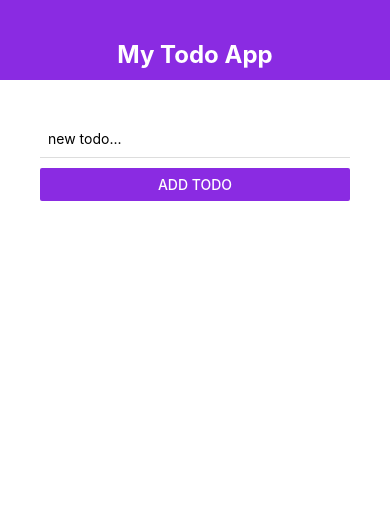
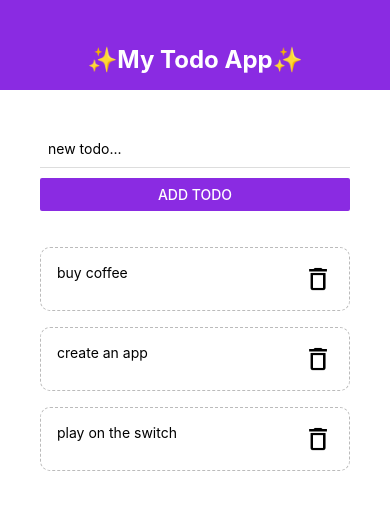
Before and after one commit to Sanchitbajaj02/simple-todo, a React Native app: screen / in a window 390 px wide. Shown: the top 510 px of the page. Built offline with nearby package versions, Linux system fonts and the light colour scheme.

Commit message:
alert box added

```diff
--- a/Components/Header.jsx
+++ b/Components/Header.jsx
@@ -4,16 +4,15 @@ import { StyleSheet, Text, View } from "react-native";
 const Header = () => {
   return (
     <View style={styles.header}>
-      <Text style={styles.title}>My Todo App</Text>
+      <Text style={styles.title}>✨My Todo App✨</Text>
     </View>
   );
 };
 
 const styles = StyleSheet.create({
   header: {
-    height: 80,
-    paddingTop: 40,
-    paddingBottom: 20,
+    height: 90,
+    paddingTop: 45,
     backgroundColor: "blueviolet",
   },
   title: {
--- a/Components/Main.jsx
+++ b/Components/Main.jsx
@@ -1,12 +1,16 @@
 import React, { useState } from "react";
-import { StyleSheet, View, FlatList } from "react-native";
+import { StyleSheet, View, FlatList, Alert } from "react-native";
 
 import Header from "./Header";
 import TodoItem from "./TodoItem";
 import AddTodo from "./AddTodo";
 
 export default function Main() {
-  const [todos, setTodos] = useState([]);
+  const [todos, setTodos] = useState([
+    { text: "buy coffee", key: "1" },
+    { text: "create an app", key: "2" },
+    { text: "play on the switch", key: "3" },
+  ]);
 
   /*
   Some sample data
@@ -14,6 +18,7 @@ export default function Main() {
   { text: "create an app", key: "2" },
   { text: "play on the switch", key: "3" },
   */
+
   const renderItem = ({ item }) => {
     return <TodoItem item={item} pressHandler={pressHandler} />;
   };
@@ -25,12 +30,15 @@ export default function Main() {
   };
 
   const submitHandler = (text) => {
-    if (text != null && text !== "") {
+    if (text.length > 3) {
       setTodos((prevTodos) => {
         return [{ text: text, key: Math.random().toString() }, ...prevTodos];
       });
     } else {
       console.log("empty string");
+      Alert.alert("Oops!", "Todo must be over 3 characters long", [
+        { text: "Understood", onPress: () => console.log("alert closed") },
+      ]);
     }
   };
 
--- a/Components/TodoItem.jsx
+++ b/Components/TodoItem.jsx
@@ -1,11 +1,12 @@
 import React from "react";
-import { StyleSheet, Text, Image, TouchableOpacity } from "react-native";
+import { StyleSheet, View, Text, Image, TouchableOpacity } from "react-native";
 
 const TodoItem = ({ item, pressHandler }) => {
   return (
     <React.Fragment>
-      <Text style={styles.item}>
-        {item.text}
+      <View style={styles.item}>
+        <Text>{item.text}</Text>
+
         <TouchableOpacity onPress={() => pressHandler(item.key)}>
           <Image
             id="img"
@@ -13,7 +14,7 @@ const TodoItem = ({ item, pressHandler }) => {
             source={require("../assets/delete.png")}
           />
         </TouchableOpacity>
-      </Text>
+      </View>
     </React.Fragment>
   );
 };
@@ -21,13 +22,13 @@ const TodoItem = ({ item, pressHandler }) => {
 const styles = StyleSheet.create({
   item: {
     padding: 16,
-    // marginVertical: 12,
     marginTop: 16,
     borderColor: "#bbb",
     borderWidth: 1,
     borderStyle: "dashed",
     borderRadius: 10,
     display: "flex",
+    flexDirection: "row",
     justifyContent: "space-between",
   },
   image: {
```
